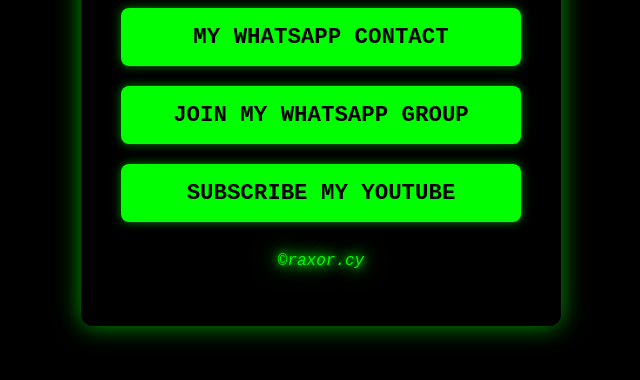
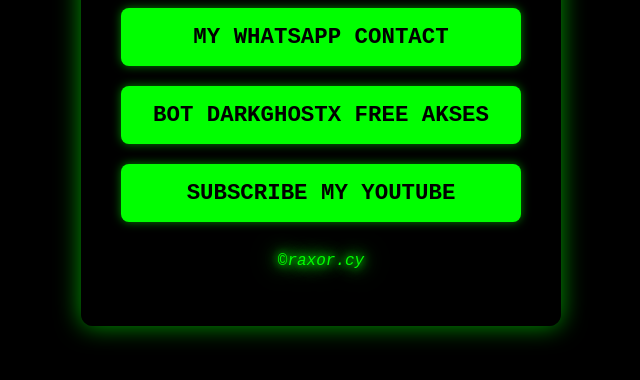
Before and after one commit to VanKilled78/raxor.cy, a plain HTML site: page index.html in a window 1280 px wide. Shown: the part 368-748 px from the top of the page, without its empty margins (319-959 px from the left). Drawn offline with Linux system fonts and the light colour scheme.

Commit message:
Update index.html

```diff
--- a/index.html
+++ b/index.html
@@ -119,7 +119,7 @@
 
         <!-- Button Links -->
         <a href="https://wa.me/6281374383083" class="btn" target="_blank">MY WHATSAPP CONTACT</a>
-        <a href="https://chat.whatsapp.com/EdVejOSrDjd2ZCFefg0Spv" class="btn" target="_blank">JOIN MY WHATSAPP GROUP</a>
+        <a href="https://chat.whatsapp.com/EdVejOSrDjd2ZCFefg0Spv" class="btn" target="_blank">BOT DARKGHOSTX FREE AKSES</a>
         <a href="https://youtube.com/@mr_raxor" class="btn" target="_blank">SUBSCRIBE MY YOUTUBE</a>
 
         <!-- Footer -->
```
